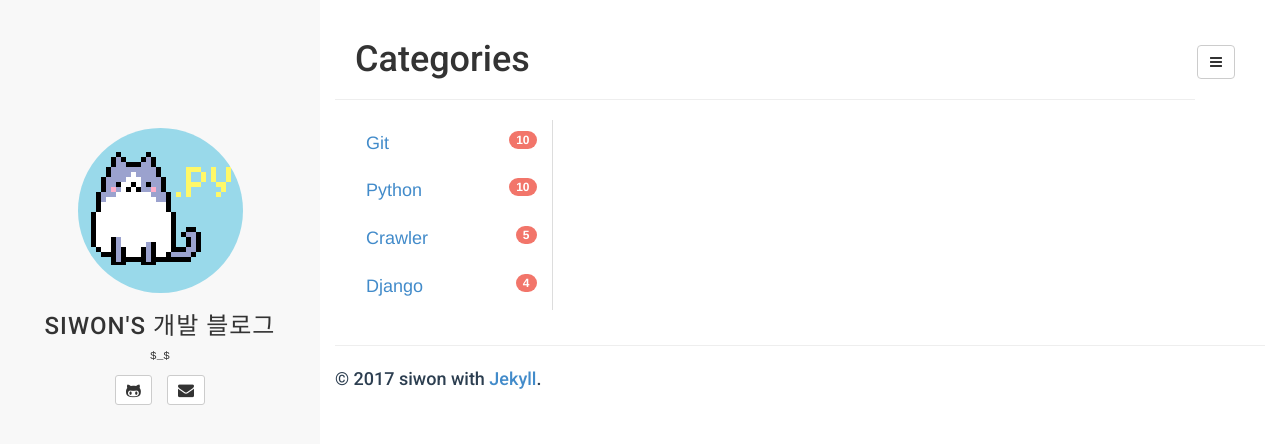
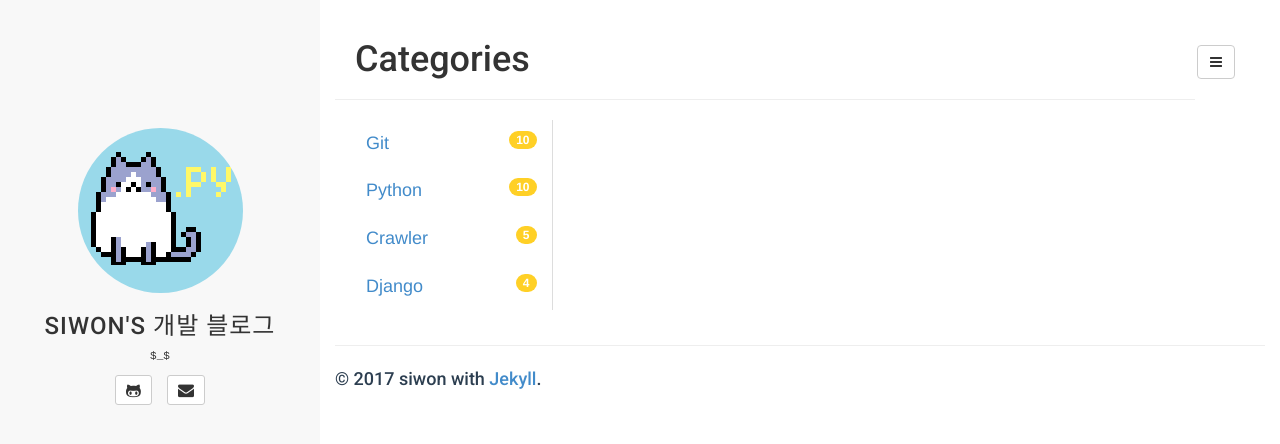
Before and after one commit to 2siwon/2siwon.github.io, a Jekyll site: the page built from categories.html, in a window 1280 px wide. Shown: the top 444 px of the page. Built offline with Jekyll 4.4.1, drawn with Linux system fonts in a browser that asks for light colours.

Commit message:
modified badge color

```diff
--- a/_posts/2017-09-11-git-002-start.markdown
+++ b/_posts/2017-09-11-git-002-start.markdown
@@ -3,6 +3,7 @@ layout: post
 title:  "Git : 02. 시작하기"
 date:   2017-09-11 15:10:41 +0900
 categories: Git
+
 ---
 
 Git은 파일을 `Committed`, `Modified`, `Staged` 이렇게 세 가지 상태로 관리한다.
--- a/assets/css/style.css
+++ b/assets/css/style.css
@@ -180,7 +180,7 @@ footer {
     border-radius: 4px 0 0 4px;
 }
 
-.badge { background: #F2756A; }
+.badge { background: #ffd026; }
 
 #nav-menu{
     position: fixed;
```
